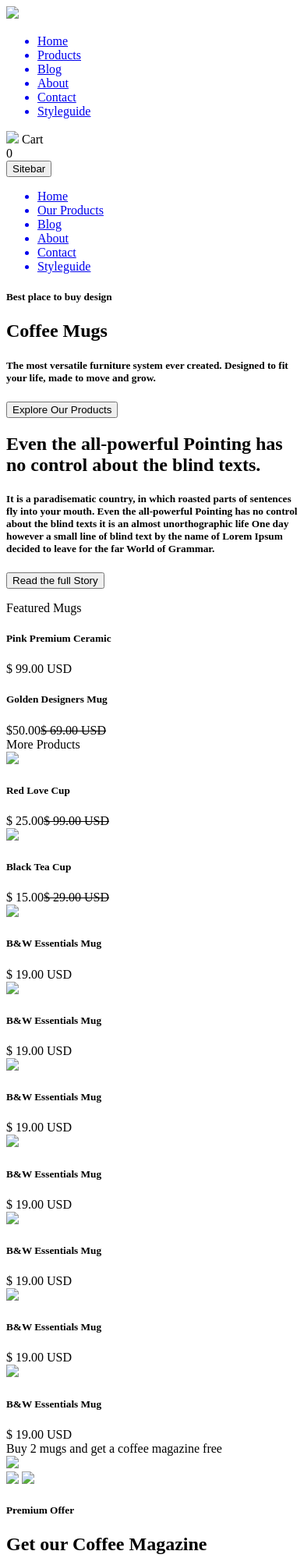
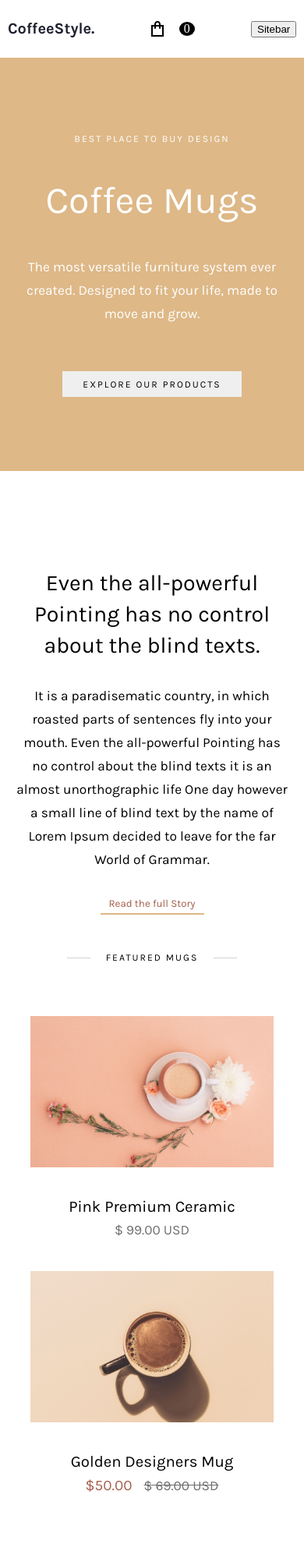
Before and after one commit to ArtemAbinin/Main-project, a plain HTML site: page index.html in a window 390 px wide. Shown: the top 1998 px of the page at 78% size. Drawn offline with Linux system fonts and the light colour scheme.

Commit message:
error correction two

```diff
--- a/index.html
+++ b/index.html
@@ -3,35 +3,35 @@
 <head>
     <meta charset="UTF-8">
     <meta name="viewport" content="width=device-width, initial-scale=1.0">
-    <link rel="stylesheet" href="../Этоговый проэкт/css/style.css">
+    <link rel="stylesheet" href="./css/style.css">
     <title>Appello</title>
 </head>
 <body>
     <header class="header">
         <nav class="header-navigation">
-            <img src="../Этоговый проэкт/img/icon-img/IMAGE.png">
+            <img src="./img/icon-img/IMAGE.png" alt="icon">
             <ul class="header-navigation-list">
-                <a class="navigation-word" href="#"><li>Home</li></a>
-                <a class="navigation-word" href="#"><li>Products</li></a>
-                <a class="navigation-word" href="#"><li>Blog</li></a>
-                <a class="navigation-word" href="#"><li>About</li></a>
-                <a class="navigation-word" href="#"><li>Contact</li></a>
-                <a class="navigation-word" href="#"><li>Styleguide</li></a>
+                <li><a class="navigation-word" href="#">Home</a></li>
+                <li><a class="navigation-word" href="#">Our Products</a></li>
+                <li><a class="navigation-word" href="#">Blog</a></li>
+                <li><a class="navigation-word" href="#">About</a></li>
+                <li><a class="navigation-word" href="#">Contact</a></li>
+                <li><a class="navigation-word" href="#">Styleguide</a></li>
             </ul>
             <div class="header-bag">
-                <img src="../Этоговый проэкт/img/icon-img/bag.jpg">
+                <img src="./img/icon-img/bag.jpg" alt="bag">
                 <span class="header-bag-word">Cart</span>
                 <div class="header-bag-number">0</div>
             </div>
             <div class="sitebar">
                 <button class="sitebar-button">Sitebar</button>
                 <ul class="header-navigation-list-sitebar">
-                    <a class="navigation-word" href="#"><li>Home</li></a>
-                    <a class="navigation-word" href="#"><li>Our Products</li></a>
-                    <a class="navigation-word" href="#"><li>Blog</li></a>
-                    <a class="navigation-word" href="#"><li>About</li></a>
-                    <a class="navigation-word" href="#"><li>Contact</li></a>
-                    <a class="navigation-word" href="#"><li>Styleguide</li></a>
+                    <li><a class="navigation-word" href="#">Home</a></li>
+                    <li><a class="navigation-word" href="#">Our Products</a></li>
+                    <li><a class="navigation-word" href="#">Blog</a></li>
+                    <li><a class="navigation-word" href="#">About</a></li>
+                    <li><a class="navigation-word" href="#">Contact</a></li>
+                    <li><a class="navigation-word" href="#">Styleguide</a></li>
                 </ul>
             </div>
         </nav>
@@ -41,17 +41,17 @@
             <div class="header-main-block">
                 <div class="header-main-title">
                     <h5 class="header-main-text">Best place to buy design</h5>
-                    <p><h1 class="header-main-brand">Coffee Mugs</h1></p>
-                    <p><h5 class="header-main-describe">The most versatile furniture system ever created. Designed to fit your life, made to move and grow.</h5></p>
+                    <h1 class="header-main-brand">Coffee Mugs</h1>
+                    <h5 class="header-main-describe">The most versatile furniture system ever created. Designed to fit your life, made to move and grow.</h5>
                     <button class="header-main-button">Explore Our Products</button>
                 </div>
             </div>
         </div>
     </section>
-    <content class="content">
+    <main class="content">
         <section class="title-products">
             <div class="title-products-block">
-                <h1 class="title-products-main">Even the all-powerful Pointing has no control about the blind texts.</h1>
+                <h2 class="title-products-main">Even the all-powerful Pointing has no control about the blind texts.</h2>
                 <h5 class="title-products-text">It is a paradisematic country, in which roasted parts of sentences fly into your mouth. Even the all-powerful Pointing has no control about the blind texts it is an almost unorthographic life One day however a small line of blind text by the name of Lorem Ipsum decided to leave for the far World of Grammar.</h5>
                 <button class="title-products-bitton">Read the full Story</button>
                 <p><span class="title-products-word-one">Featured Mugs</span></p>
@@ -75,47 +75,47 @@
             <span class="title-products-word-two">More Products</span>
                 <div class="main-products-block">
                     <div class="product-card">
-                        <img src="../Этоговый проэкт/img/products-card/IMAGE.png">
+                        <img src="./img/products-card/IMAGE.png" alt="end-products">
                         <h5 class="card-product-describe">Red Love Cup</h5>
                         <span class="card-product-discount">$ 25.00</span><del class="price-line"><span class="card-product-price">$ 99.00 USD</span></del>
                     </div>
                     <div class="product-card">
-                        <img src="../Этоговый проэкт/img/products-card/IMAGE (1).png">
+                        <img src="./img/products-card/IMAGE(1).png" alt="end-products">
                         <h5 class="card-product-describe">Black Tea Cup</h5>
                         <span class="card-product-discount">$ 15.00</span><del class="price-line"><span class="card-product-price">$ 29.00 USD</span></del>
                     </div>
                     <div class="product-card">
-                        <img src="../Этоговый проэкт/img/products-card/IMAGE (2).png">
+                        <img src="./img/products-card/IMAGE(2).png" alt="end-products">
                         <h5 class="card-product-describe">B&W Essentials Mug</h5>
                         <span class="card-product-price">$ 19.00 USD</span>
                     </div>
                     <div class="product-card">
-                        <img src="../Этоговый проэкт/img/products-card/IMAGE (3).png">
+                        <img src="./img/products-card/IMAGE(3).png" alt="end-products">
                         <h5 class="card-product-describe">B&W Essentials Mug</h5>
                         <span class="card-product-price">$ 19.00 USD</span>
                     </div>
                     <div class="product-card">
-                        <img src="../Этоговый проэкт/img/products-card/IMAGE (4).png">
+                        <img src="./img/products-card/IMAGE(4).png" alt="end-products">
                         <h5 class="card-product-describe">B&W Essentials Mug</h5>
                         <span class="card-product-price">$ 19.00 USD</span>
                     </div>
                     <div class="product-card">
-                        <img src="../Этоговый проэкт/img/products-card/IMAGE (5).png">
+                        <img src="./img/products-card/IMAGE(5).png" alt="end-products">
                         <h5 class="card-product-describe">B&W Essentials Mug</h5>
                         <span class="card-product-price">$ 19.00 USD</span>
                     </div>
                     <div class="product-card">
-                        <img src="../Этоговый проэкт/img/products-card/IMAGE (6).png">
+                        <img src="./img/products-card/IMAGE(6).png" alt="end-products">
                         <h5 class="card-product-describe">B&W Essentials Mug</h5>
                         <span class="card-product-price">$ 19.00 USD</span>
                     </div>
                     <div class="product-card">
-                        <img src="../Этоговый проэкт/img/products-card/IMAGE (7).png">
+                        <img src="./img/products-card/IMAGE(7).png" alt="end-products">
                         <h5 class="card-product-describe">B&W Essentials Mug</h5>
                         <span class="card-product-price">$ 19.00 USD</span>
                     </div>
                     <div class="product-card">
-                        <img src="../Этоговый проэкт/img/products-card/IMAGE (8).png">
+                        <img src="./img/products-card/IMAGE(8).png" alt="end-products">
                         <h5 class="card-product-describe">B&W Essentials Mug</h5>
                         <span class="card-product-price">$ 19.00 USD</span>
                     </div>
@@ -126,16 +126,16 @@
             <div class="end-products-block">
                 <div class="end-products-block-center">
                     <div class="end-products-block-cards">
-                        <img src="../Этоговый проэкт/img/end-product-cards/one.png">
+                        <img src="./img/end-product-cards/one.png" alt="card">
                         <div class="end-products-block-small-cards">
-                            <img src="../Этоговый проэкт/img/end-product-cards/three.png">
-                            <img src="../Этоговый проэкт/img/end-product-cards/two.png">
+                            <img src="./img/end-product-cards/three.png" alt="card">
+                            <img src="./img/end-product-cards/two.png" alt="card">
                         </div>
                     </div>
                     <div class="end-products-container-inform">
                         <div class="end-products-container-inform-block">
                             <h5 class="end-products-block-inform-one">Premium Offer</h5>
-                            <h1 class="end-products-block-inform-title">Get our Coffee Magazine</h1>
+                            <h2 class="end-products-block-inform-title">Get our Coffee Magazine</h2>
                             <p><span class="end-products-block-inform-text">The most versatile furniture system ever created. Designed to fit your life.</span></p>
                             <button class="end-products-block-inform-button">Start Shopping</button>
                         </div>
@@ -143,27 +143,27 @@
                 </div>
             </div>
         </section>
-        <section class="background-picture">
-        </section>
+        <div class="background-picture">
+        </div>
         <section class="design-blocks">
             <span class="title-products-word-two">Behind the mugs, lifestyle stories</span>
             <div class="design-blocks-justify">
                 <div class="design-three-blocks">
                     <div class="design-card">
-                        <img src="../Этоговый проэкт/img/three-design-cards/three.png">
-                        <h1 class="design-title">Health Check: why do I get a headache when I haven’t had my coffee?</h1>
+                        <img src="./img/three-design-cards/three.png" alt="design">
+                        <h2 class="design-title">Health Check: why do I get a headache when I haven’t had my coffee?</h2>
                         <h5 class="design-text">It is a paradisematic country, in which roasted parts of sentences fly into your mouth.</h5>
                         <h5 class="design-data">October 9, 2018</h5>
                     </div>
                     <div class="design-card">
-                        <img src="../Этоговый проэкт/img/three-design-cards/one.png">
-                        <h1 class="design-title">How long does a cup of coffee keep you awake?</h1>
+                        <img src="./img/three-design-cards/one.png" alt="design">
+                        <h2 class="design-title">How long does a cup of coffee keep you awake?</h2>
                         <h5 class="design-text">It is a paradisematic country, in which roasted parts. Vel qui et ad voluptatem.</h5>
                         <h5 class="design-data">October 9, 2018</h5>
                     </div>
                     <div class="design-card">
-                        <img src="../Этоговый проэкт/img/three-design-cards/two.png">
-                        <h1 class="design-title">Recent research suggests that heavy coffee drinkers may reap health benefits.</h1>
+                        <img src="./img/three-design-cards/two.png" alt="design">
+                        <h2 class="design-title">Recent research suggests that heavy coffee drinkers may reap health benefits.</h2>
                         <h5 class="design-text">It is a paradisematic country, in which roasted parts of sentences fly into your mouth.</h5>
                         <h5 class="design-data">October 9, 2018</h5>
                     </div>
@@ -174,7 +174,7 @@
             <div class="input-section-black-block">
                 <div class="input-section-block">
                     <span class="title-products-word-input">Behind the mugs, lifestyle stories</span>
-                    <h1 class="input-section-block-title">Coffee Updates</h1>
+                    <h2 class="input-section-block-title">Coffee Updates</h2>
                     <form class="input-form" action="#" method="post">
                         <input class="input" type="text" placeholder="customer@coffeestyle.io">
                         <button class="input-button" type="submit">subscribe</button>
@@ -182,7 +182,7 @@
                 </div>
             </div>
         </section>
-    </content>
+    </main>
     <footer class="footer">
         <div class="footer-block">
             <div class="footer-wrapper">
--- a/scss/blocks/content/_title-products.scss
+++ b/scss/blocks/content/_title-products.scss
@@ -63,7 +63,7 @@
 }
 
 .first-two-card-img {
-    background-image: url('../img/products-card/IMAGE (7).png');
+    background-image: url('../img/products-card/IMAGE(7).png');
     background-repeat: no-repeat;
     background-position: center;
     background-size: cover;
--- a/scss/blocks/header/_header-title.scss
+++ b/scss/blocks/header/_header-title.scss
@@ -35,12 +35,10 @@
 
 .header-main-brand {
     @include big-text;
-    margin: 0;
 }
 
 .header-main-describe {
     @include middle-text;
-    margin: 0;
 }
 
 .header-main-button {
--- a/scss/blocks/header/_header.scss
+++ b/scss/blocks/header/_header.scss
@@ -82,7 +82,7 @@
       border-bottom-left-radius: 20%;
       border-top-left-radius: 20%;
       width: 150px;
-      height: 110px;
+      height: 120px;
       position: absolute;
       color: white;
       background-color: gray;
```
Also changed, not shown: css/style.css, img/products-card/IMAGE(1).png (renamed from img/products-card/IMAGE (1).png), img/products-card/IMAGE(2).png (renamed from img/products-card/IMAGE (2).png), img/products-card/IMAGE(3).png (renamed from img/products-card/IMAGE (3).png), img/products-card/IMAGE(4).png (renamed from img/products-card/IMAGE (4).png), img/products-card/IMAGE(5).png (renamed from img/products-card/IMAGE (5).png), img/products-card/IMAGE(6).png (renamed from img/products-card/IMAGE (6).png), img/products-card/IMAGE(7).png (renamed from img/products-card/IMAGE (7).png), img/products-card/IMAGE(8).png (renamed from img/products-card/IMAGE (8).png), 1 other file.
